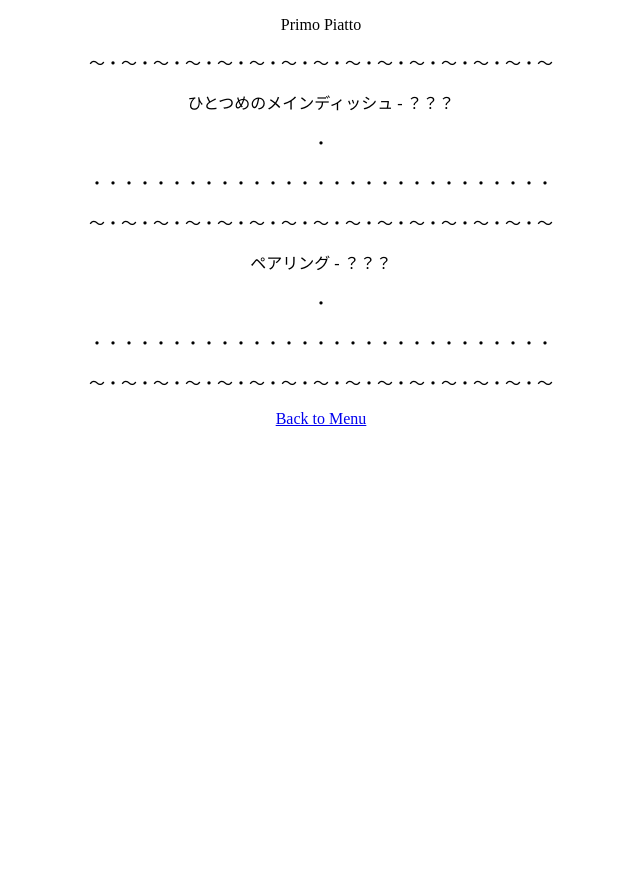
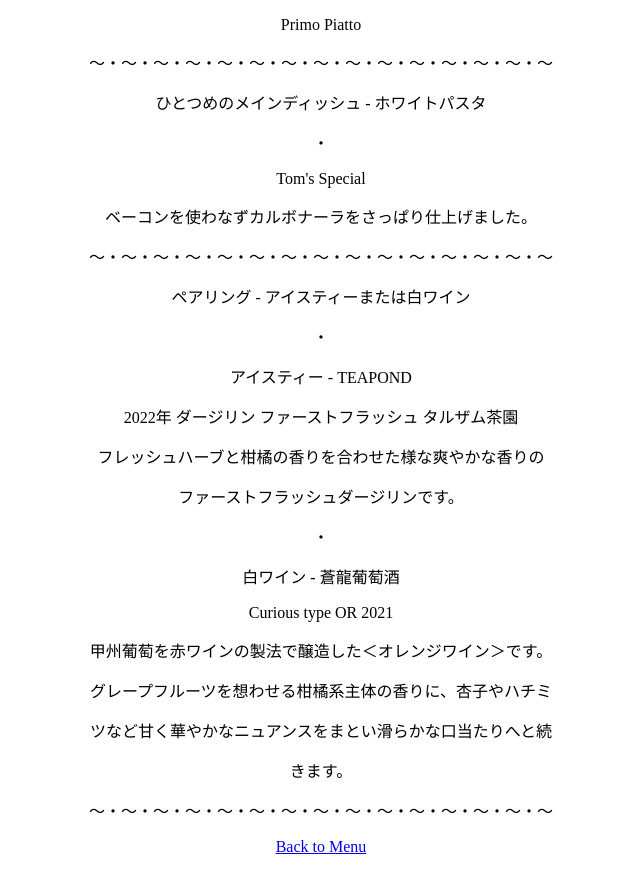
Before and after one commit to tomcoffee/kato_family_dinner_230416, a plain HTML site: page primo_piatto.html in a window 1280 px wide. Shown: the whole page, without its empty margins (319-959 px from the left). Before the commit the page ends 800 px from the top, so only its background shows below. Drawn offline with Linux system fonts and the light colour scheme.

Commit message:
Update primo_piatto.html

```diff
--- a/primo_piatto.html
+++ b/primo_piatto.html
@@ -9,13 +9,24 @@
   <p1 style="text-align:center;">
     <p>Primo Piatto</p>
     <p>〜・〜・〜・〜・〜・〜・〜・〜・〜・〜・〜・〜・〜・〜・〜</p>
-    <p>ひとつめのメインディッシュ - ？？？</p>
+    <p>ひとつめのメインディッシュ - ホワイトパスタ</p>
     <p>・</p>
-    <p>・・・・・・・・・・・・・・・・・・・・・・・・・・・・・</p>
+    <p>Tom's Special</p>
+    <p>ベーコンを使わなずカルボナーラをさっぱり仕上げました。</p>
     <p>〜・〜・〜・〜・〜・〜・〜・〜・〜・〜・〜・〜・〜・〜・〜</p>
-    <p>ペアリング - ？？？</p>
+    <p>ペアリング - アイスティーまたは白ワイン</p>
     <p>・</p>
-    <p>・・・・・・・・・・・・・・・・・・・・・・・・・・・・・</p>
+    <p>アイスティー - TEAPOND</p>
+    <p>2022年 ダージリン ファーストフラッシュ タルザム茶園</p>
+    <p>フレッシュハーブと柑橘の香りを合わせた様な爽やかな香りの</p>
+    <p>ファーストフラッシュダージリンです。</p>
+    <p>・</p>
+    <p>白ワイン - 蒼龍葡萄酒</p>
+    <p>Curious type OR 2021</p>
+    <p>甲州葡萄を赤ワインの製法で醸造した＜オレンジワイン＞です。</p>
+    <p>グレープフルーツを想わせる柑橘系主体の香りに、杏子やハチミ</p>
+    <p>ツなど甘く華やかなニュアンスをまとい滑らかな口当たりへと続</p>
+    <p>きます。</p>
     <p>〜・〜・〜・〜・〜・〜・〜・〜・〜・〜・〜・〜・〜・〜・〜</p>
     <p><a href="index.html">Back to Menu</a></p>
   </p1>
```
